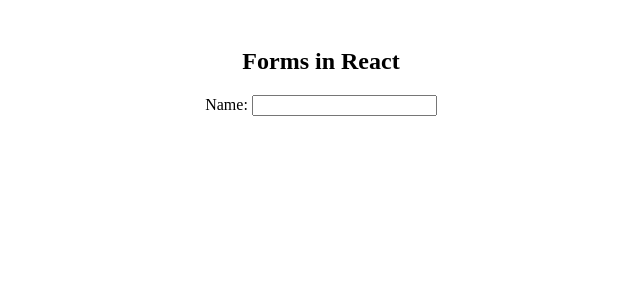
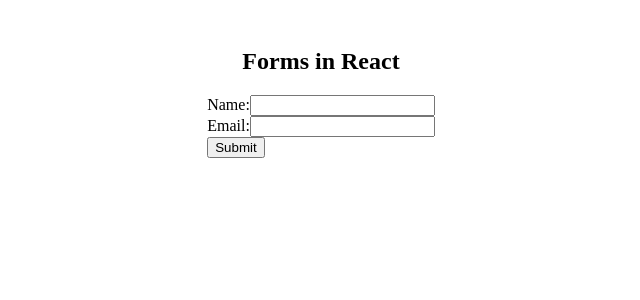
Before and after one commit to berihun/web-site-react, a React (Vite) app: page / in a window 1280 px wide. Shown: the top 300 px of the page, without its empty margins (319-959 px from the left). Built offline with nearby package versions, Linux system fonts and the light colour scheme.

Commit message:
react form example

```diff
--- a/package.json
+++ b/package.json
@@ -12,7 +12,8 @@
   "dependencies": {
     "axios": "^1.21.1",
     "react": "^19.3.1",
-    "react-dom": "^19.3.1"
+    "react-dom": "^19.3.1",
+    "react-hook-form": "^7.92.0"
   },
   "devDependencies": {
     "@types/node": "^24.19.2",
--- a/src/App.tsx
+++ b/src/App.tsx
@@ -5,26 +5,67 @@ import axios from "axios";
 function App() {
   const [formData, setFormData] = useState({
     name: "",
+    email: "",
   });
-  const handleSubmit = () => {};
+  const [errors, setErrors] = useState({});
+
+  const validateData = () => {
+    const newErrors = {};
+    if (!formData.name.trim()) {
+      newErrors.name = "Name is required!";
+    }
+    return newErrors;
+  };
+
+  const handleSubmit = (e) => {
+    e.preventDefault();
+    const validationErrors = validateData();
+    if (Object.keys(validationErrors).length > 0) {
+      setErrors(validationErrors);
+    } else {
+      console.log("Form data submitted ", formData);
+    }
+  };
+
   const handleChange = (e) => {
-    console.log(e.target.value);
+    const { name, value } = e.target;
     setFormData({
       ...formData,
       [e.target.name]: e.target.value,
     });
+    if (errors[name]) {
+      const newErrors = { ...errors };
+      delete newErrors[name];
+      setErrors(newErrors);
+    }
   };
   return (
     <div className="div">
       <h2>Forms in React </h2>
       <form onSubmit={handleSubmit}>
-        <label>Name: </label>
-        <input
-          type="text"
-          name="name"
-          // value={0}
-          onChange={handleChange}
-        ></input>
+        <label>
+          Name:
+          <input
+            type="text"
+            name="name"
+            value={formData.name}
+            onChange={handleChange}
+          />
+          {errors.name && <span style={{ color: "red" }}>{errors.name}</span>}
+        </label>
+        <br />
+        <label>
+          Email:
+          <input
+            type="email"
+            name="email"
+            value={formData.email}
+            onChange={handleChange}
+          />
+        </label>
+        <br />
+
+        <button type="submit"> Submit</button>
       </form>
     </div>
   );
```
Also changed, not shown: 1 other file (tests, documents, lock files or other folders).
